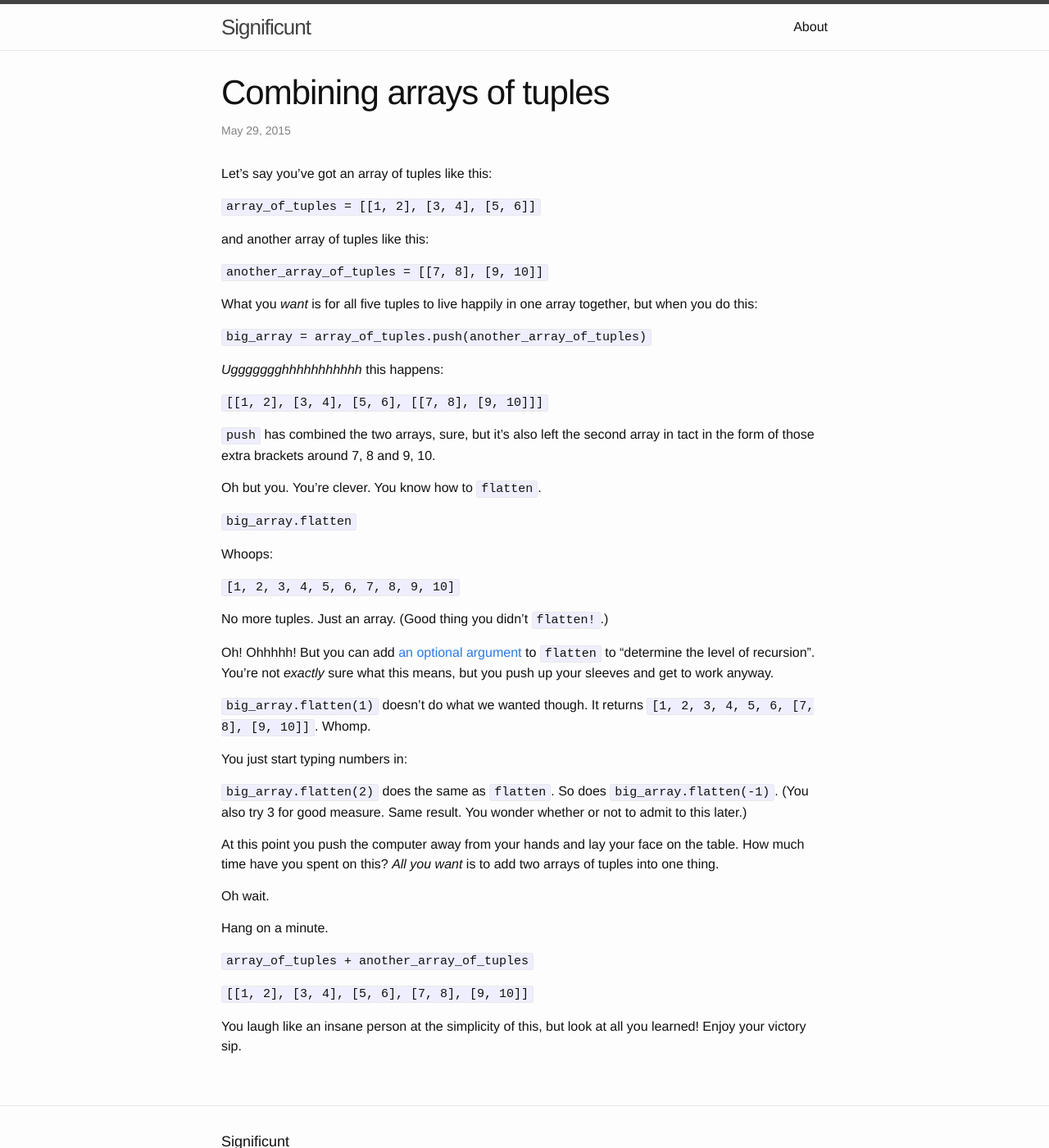
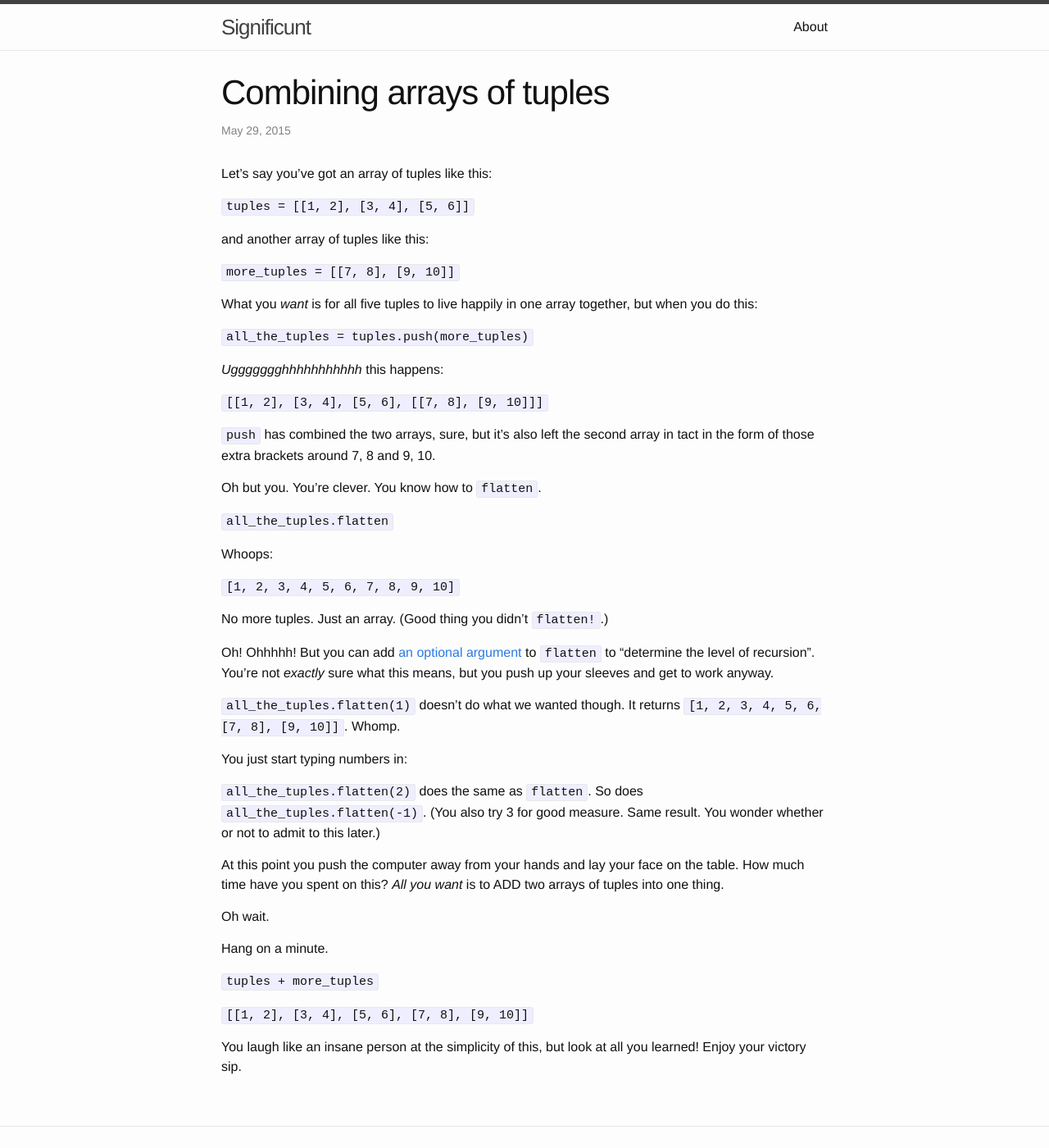
Before and after one commit to theaisforannie/theaisforannie.github.io, a Jekyll site: the page built from _posts/2015-05-29-Combining-arrays-of-tuples.md, in a window 1280 px wide and 1400 px high. Shown: the whole window at 82% size. Built offline with Jekyll 4.4.1, drawn with Linux system fonts in a browser that asks for light colours.

Commit message:
changes to variable names

```diff
--- a/_posts/2015-05-29-Combining-arrays-of-tuples.md
+++ b/_posts/2015-05-29-Combining-arrays-of-tuples.md
@@ -5,15 +5,15 @@ title: Combining arrays of tuples
 
 Let's say you've got an array of tuples like this:
 
-`array_of_tuples = [[1, 2], [3, 4], [5, 6]]`
+`tuples = [[1, 2], [3, 4], [5, 6]]`
 
 and another array of tuples like this:
 
-`another_array_of_tuples = [[7, 8], [9, 10]]`
+`more_tuples = [[7, 8], [9, 10]]`
 
 What you _want_ is for all five tuples to live happily in one array together, but when you do this:
 
-`big_array = array_of_tuples.push(another_array_of_tuples)`
+`all_the_tuples = tuples.push(more_tuples)`
 
 _Uggggggghhhhhhhhhhh_ this happens:
 
@@ -23,7 +23,7 @@ _Uggggggghhhhhhhhhhh_ this happens:
 
 Oh but you. You're clever. You know how to `flatten`.
 
-`big_array.flatten`
+`all_the_tuples.flatten`
 
 Whoops:
 
@@ -33,19 +33,19 @@ No more tuples. Just an array. (Good thing you didn't `flatten!`.)
 
 Oh! Ohhhhh! But you can add [an optional argument](http://ruby-doc.org/core-2.2.0/Array.html#method-i-flatten) to `flatten` to "determine the level of recursion". You're not _exactly_ sure what this means, but you push up your sleeves and get to work anyway.
 
-`big_array.flatten(1)` doesn't do what we wanted though. It returns `[1, 2, 3, 4, 5, 6, [7, 8], [9, 10]]`. Whomp.
+`all_the_tuples.flatten(1)` doesn't do what we wanted though. It returns `[1, 2, 3, 4, 5, 6, [7, 8], [9, 10]]`. Whomp.
 
 You just start typing numbers in:
 
-`big_array.flatten(2)` does the same as `flatten`. So does `big_array.flatten(-1)`. (You also try 3 for good measure. Same result. You wonder whether or not to admit to this later.)
+`all_the_tuples.flatten(2)` does the same as `flatten`. So does `all_the_tuples.flatten(-1)`. (You also try 3 for good measure. Same result. You wonder whether or not to admit to this later.)
 
-At this point you push the computer away from your hands and lay your face on the table. How much time have you spent on this? _All you want_ is to add two arrays of tuples into one thing.
+At this point you push the computer away from your hands and lay your face on the table. How much time have you spent on this? _All you want_ is to ADD two arrays of tuples into one thing.
 
 Oh wait.
 
 Hang on a minute.
 
-`array_of_tuples + another_array_of_tuples`
+`tuples + more_tuples`
 
 `[[1, 2], [3, 4], [5, 6], [7, 8], [9, 10]]`
 
```
